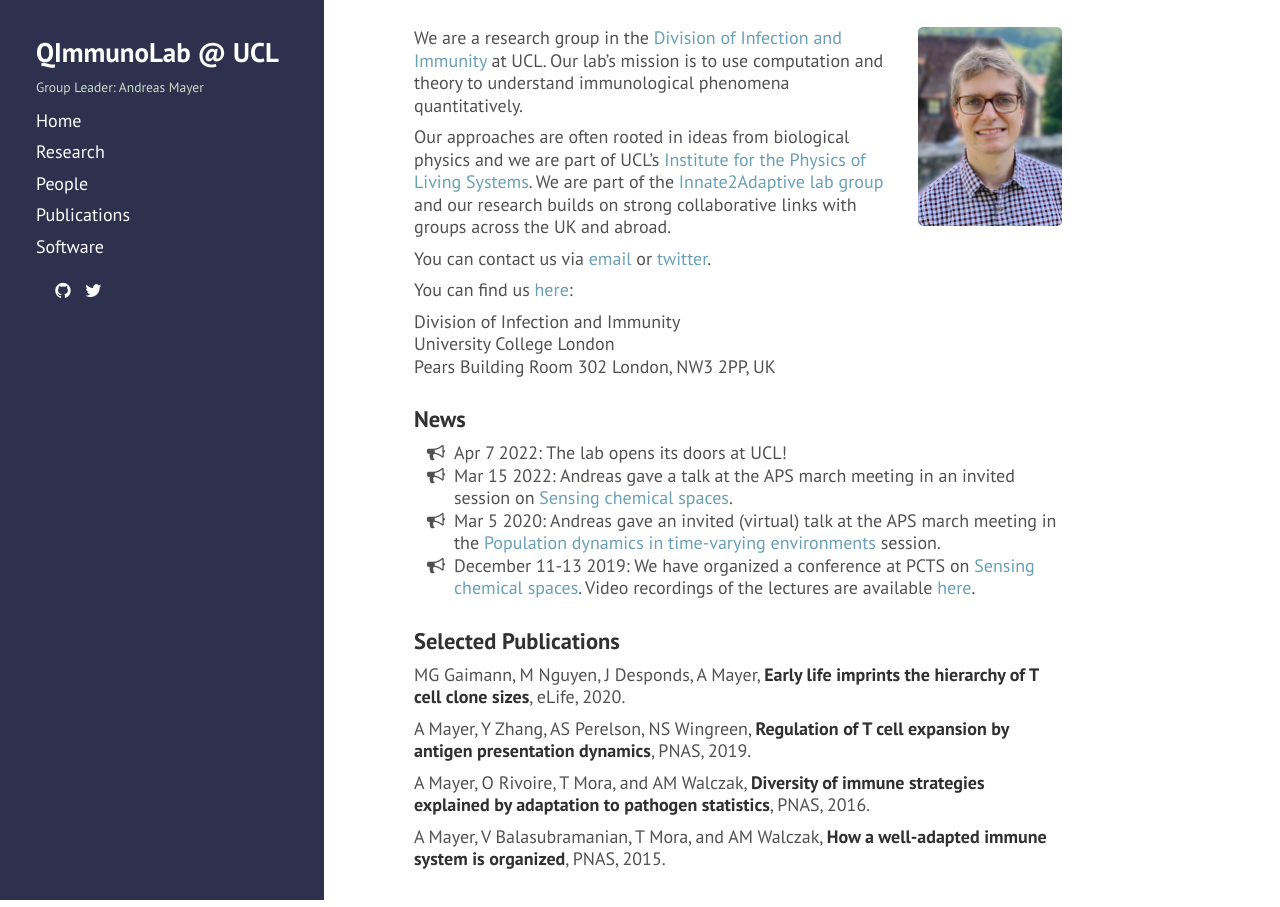
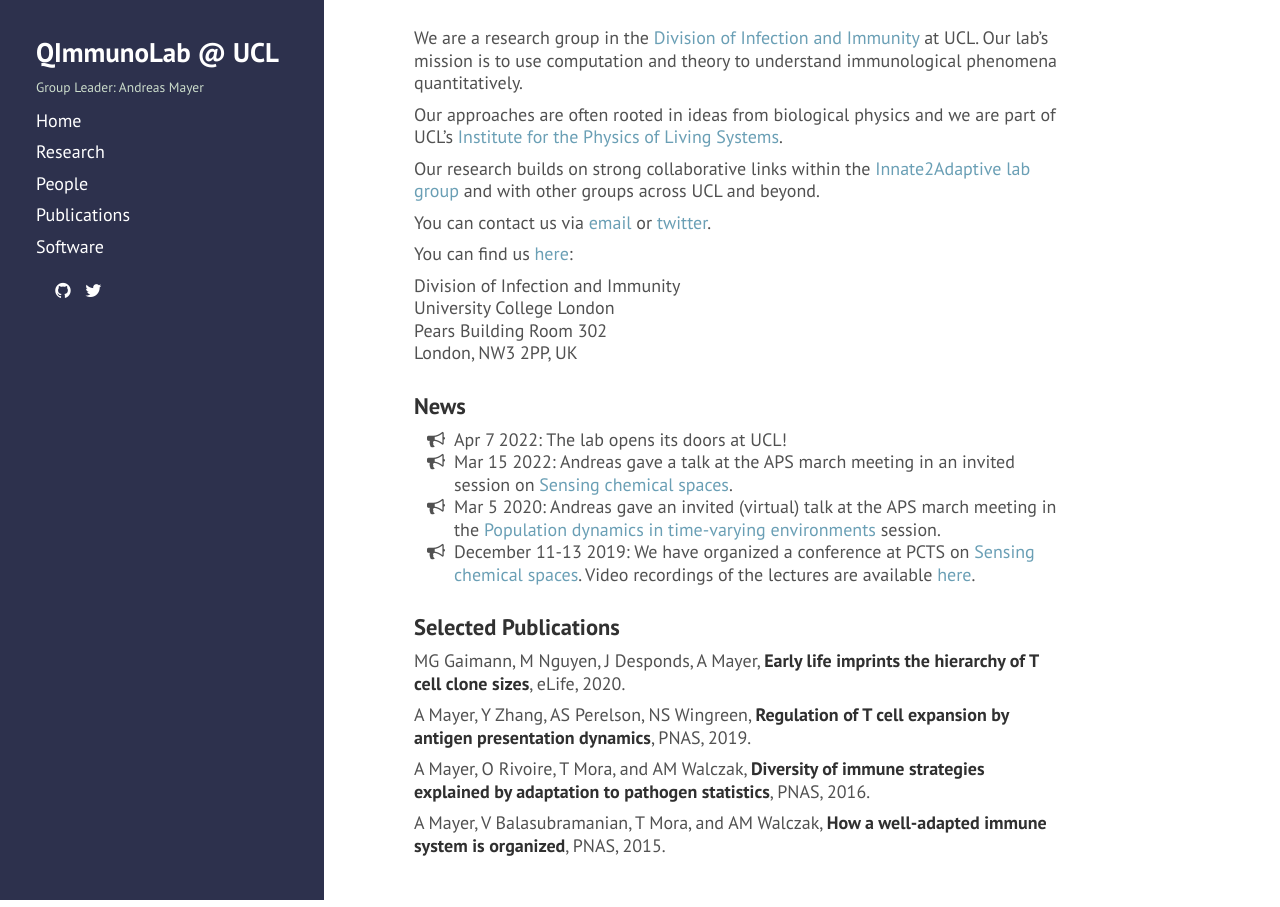
Before and after one commit to andim/andim.github.io, a Jekyll site: the page built from index.md, in a window 1280 px wide. Built offline with Jekyll 4.4.1, drawn with Linux system fonts in a browser that asks for light colours; nearby versions of some CDN libraries; a style sheet for code colours, icons or effects is not loaded.

Commit message:
homepage formatting

```diff
--- a/index.md
+++ b/index.md
@@ -4,10 +4,11 @@ title: Home
 order: 1
 ---
 
-<img style="width:8em;margin-left:1em;border-radius:5px" src="images/andreasmayer.jpg" align="right">
 We are a research group in the [Division of Infection and Immunity](https://www.ucl.ac.uk/infection-immunity/) at UCL. Our lab's mission is to use computation and theory to understand immunological phenomena quantitatively.
 
-Our approaches are often rooted in ideas from biological physics and we are part of UCL's [Institute for the Physics of Living Systems](https://www.ucl.ac.uk/physics-living-systems/). We are part of the [Innate2Adaptive lab group](https://www.ucl.ac.uk/infection-immunity/research/research-department-infection/lab-research-groups/innate2adaptive) and our research builds on strong collaborative links with groups across the UK and abroad.
+Our approaches are often rooted in ideas from biological physics and we are part of UCL's [Institute for the Physics of Living Systems](https://www.ucl.ac.uk/physics-living-systems/).
+
+Our research builds on strong collaborative links within the [Innate2Adaptive lab group](https://www.ucl.ac.uk/infection-immunity/research/research-department-infection/lab-research-groups/innate2adaptive) and with other groups across UCL and beyond.
 
 You can contact us via [email](mailto:andimscience@gmail.com) or [twitter](http://twitter.com/andimscience).
 
```
